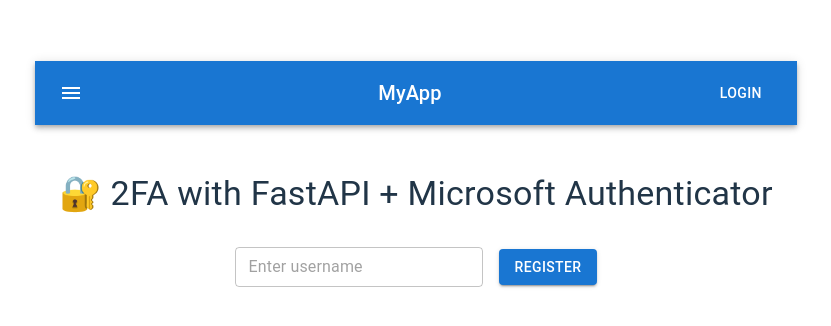
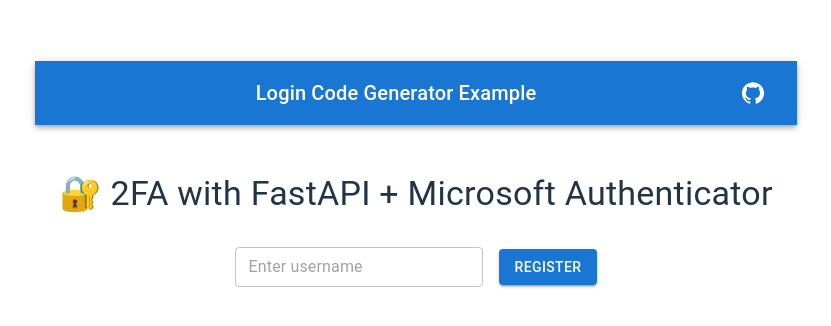
Before and after one commit to MarcoPirrotta0/2fa_react_fastapi, a React (Vite) app in the folder frontend/: page / in a window 1280 px wide. Shown: the part 202-528 px from the top of the page, without its empty margins (224-1055 px from the left). Built offline with nearby package versions, Linux system fonts and the light colour scheme.

Commit message:
added header, github button

```diff
--- a/frontend/src/Header.tsx
+++ b/frontend/src/Header.tsx
@@ -3,31 +3,41 @@ import AppBar from "@mui/material/AppBar";
 import Toolbar from "@mui/material/Toolbar";
 import Typography from "@mui/material/Typography";
 import IconButton from "@mui/material/IconButton";
-import MenuIcon from "@mui/icons-material/Menu";
-import Button from "@mui/material/Button";
-import Box from "@mui/material/Box";
+import GitHubIcon from '@mui/icons-material/GitHub';
+import Tooltip from '@mui/material/Tooltip';
+
 
 const Header: React.FC = () => {
   return (
     <AppBar position="static">
       <Toolbar>
-        <IconButton
-          size="large"
-          edge="start"
-          color="inherit"
-          aria-label="menu"
-          sx={{ mr: 2 }}
-        >
-          <MenuIcon />
-        </IconButton>
 
         <Typography variant="h6" component="div" sx={{ flexGrow: 1 }}>
-          MyApp
+          Login Code Generator Example
         </Typography>
 
-        <Box>
-          <Button color="inherit">Login</Button>
-        </Box>
+
+<Tooltip title="Open on GitHub">
+  <IconButton
+    aria-label="github"
+    component="a"
+    href="https://github.com/UnibsMatt/2fa_react_fastapi"
+    target="_blank"
+    rel="noopener noreferrer"
+    sx={{
+      color: 'white', // makes the icon white
+      '&:hover': {
+        color: '#52b7ffff', // optional hover color
+      },
+    }}
+  >
+    <GitHubIcon />
+  </IconButton>
+</Tooltip>
+
+
+
+
       </Toolbar>
     </AppBar>
   );
```
Also changed, not shown: frontend/githubicon.png (added).
